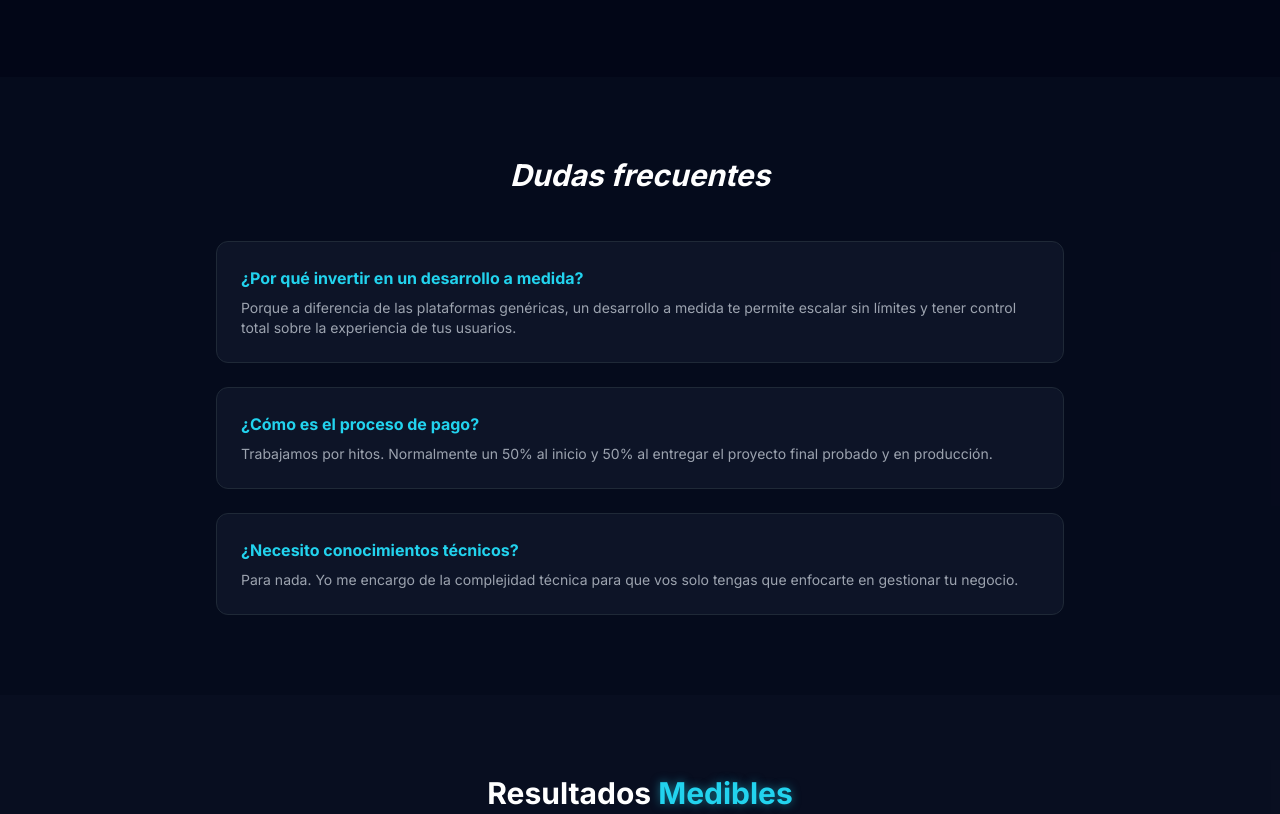
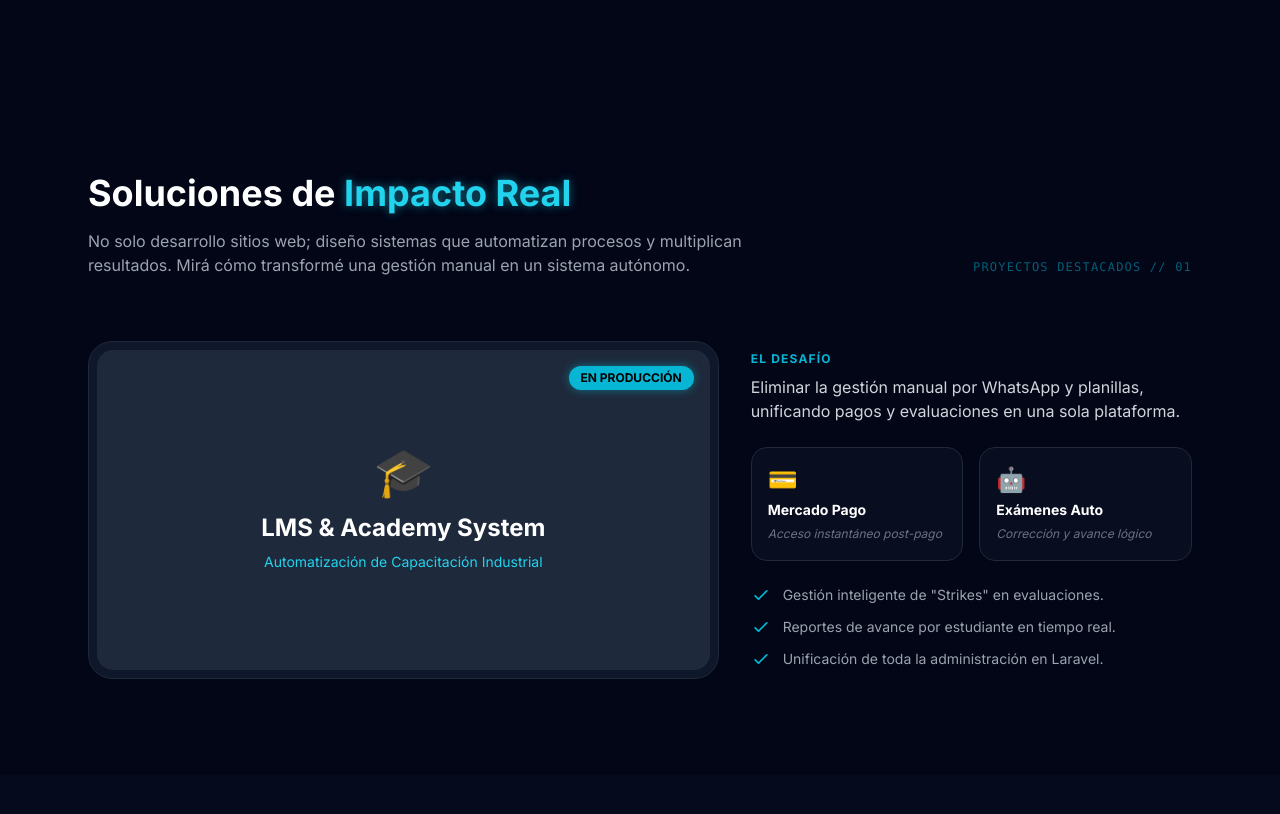
Before and after one commit to Nicoalvez99/laracode, a plain HTML site: page index.html in a window 1280 px wide. Shown: the part 1781-2595 px from the top of the page. Drawn offline with nearby package versions, Linux system fonts and the light colour scheme.

Commit message:
Add new section for solutions and project details

```diff
--- a/index.html
+++ b/index.html
@@ -127,6 +127,71 @@
             </div>
         </div>
     </section>
+    <section class="py-24 bg-slate-950">
+    <div class="max-w-6xl mx-auto px-6">
+        <div class="flex flex-col md:flex-row items-end justify-between mb-16 gap-4">
+            <div class="max-w-2xl">
+                <h2 class="text-4xl font-bold text-white mb-4">Soluciones de <span class="text-neon">Impacto Real</span></h2>
+                <p class="text-gray-400">No solo desarrollo sitios web; diseño sistemas que automatizan procesos y multiplican resultados. Mirá cómo transformé una gestión manual en un sistema autónomo.</p>
+            </div>
+            <div class="hidden md:block">
+                <span class="text-xs font-mono text-cyan-500/50 uppercase tracking-widest text-right">Proyectos Destacados // 01</span>
+            </div>
+        </div>
+
+        <div class="grid lg:grid-cols-12 gap-8 items-center">
+            <div class="lg:col-span-7 group">
+                <div class="relative overflow-hidden rounded-3xl border border-gray-800 bg-slate-900 p-2 transition-all hover:border-cyan-500/50">
+                    <div class="bg-slate-800 rounded-2xl h-80 flex items-center justify-center overflow-hidden">
+                        <div class="text-center p-8">
+                            <div class="text-5xl mb-4">🎓</div>
+                            <h3 class="text-2xl font-bold text-white">LMS & Academy System</h3>
+                            <p class="text-cyan-400 text-sm mt-2">Automatización de Capacitación Industrial</p>
+                        </div>
+                    </div>
+                    <div class="absolute top-6 right-6 bg-cyan-500 text-black text-xs font-bold px-3 py-1 rounded-full shadow-[0_0_10px_rgba(6,182,212,0.5)]">
+                        EN PRODUCCIÓN
+                    </div>
+                </div>
+            </div>
+
+            <div class="lg:col-span-5 space-y-6">
+                <div>
+                    <h4 class="text-xs font-bold text-cyan-500 uppercase tracking-widest mb-2">El Desafío</h4>
+                    <p class="text-gray-300">Eliminar la gestión manual por WhatsApp y planillas, unificando pagos y evaluaciones en una sola plataforma.</p>
+                </div>
+
+                <div class="grid grid-cols-2 gap-4">
+                    <div class="bg-slate-900/50 p-4 rounded-2xl border border-gray-800">
+                        <span class="block text-2xl mb-1">💳</span>
+                        <span class="block text-white font-semibold text-sm">Mercado Pago</span>
+                        <span class="text-xs text-gray-500 italic">Acceso instantáneo post-pago</span>
+                    </div>
+                    <div class="bg-slate-900/50 p-4 rounded-2xl border border-gray-800">
+                        <span class="block text-2xl mb-1">🤖</span>
+                        <span class="block text-white font-semibold text-sm">Exámenes Auto</span>
+                        <span class="text-xs text-gray-500 italic">Corrección y avance lógico</span>
+                    </div>
+                </div>
+
+                <ul class="space-y-3">
+                    <li class="flex items-center gap-3 text-sm text-gray-400">
+                        <svg class="w-5 h-5 text-cyan-500" fill="none" stroke="currentColor" viewBox="0 0 24 24"><path stroke-linecap="round" stroke-linejoin="round" stroke-width="2" d="M5 13l4 4L19 7"></path></svg>
+                        Gestión inteligente de "Strikes" en evaluaciones.
+                    </li>
+                    <li class="flex items-center gap-3 text-sm text-gray-400">
+                        <svg class="w-5 h-5 text-cyan-500" fill="none" stroke="currentColor" viewBox="0 0 24 24"><path stroke-linecap="round" stroke-linejoin="round" stroke-width="2" d="M5 13l4 4L19 7"></path></svg>
+                        Reportes de avance por estudiante en tiempo real.
+                    </li>
+                    <li class="flex items-center gap-3 text-sm text-gray-400">
+                        <svg class="w-5 h-5 text-cyan-500" fill="none" stroke="currentColor" viewBox="0 0 24 24"><path stroke-linecap="round" stroke-linejoin="round" stroke-width="2" d="M5 13l4 4L19 7"></path></svg>
+                        Unificación de toda la administración en Laravel.
+                    </li>
+                </ul>
+            </div>
+        </div>
+    </div>
+</section>
 
     <section class="py-20 bg-slate-900/30">
         <div class="max-w-4xl mx-auto px-6">
```
